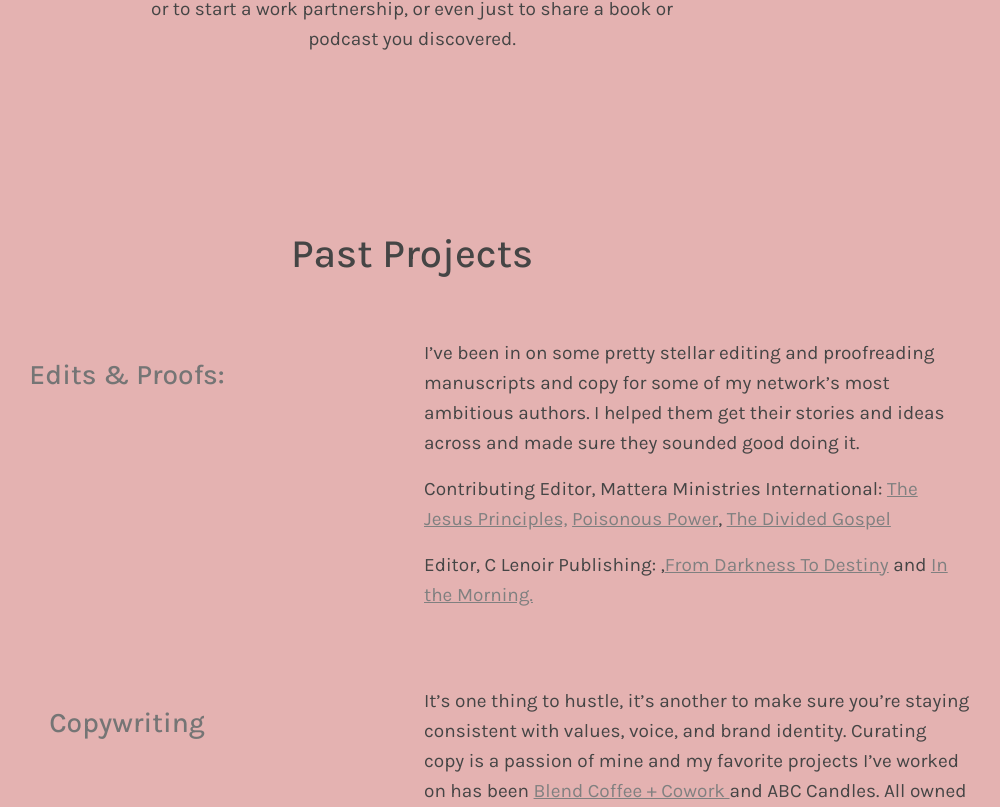
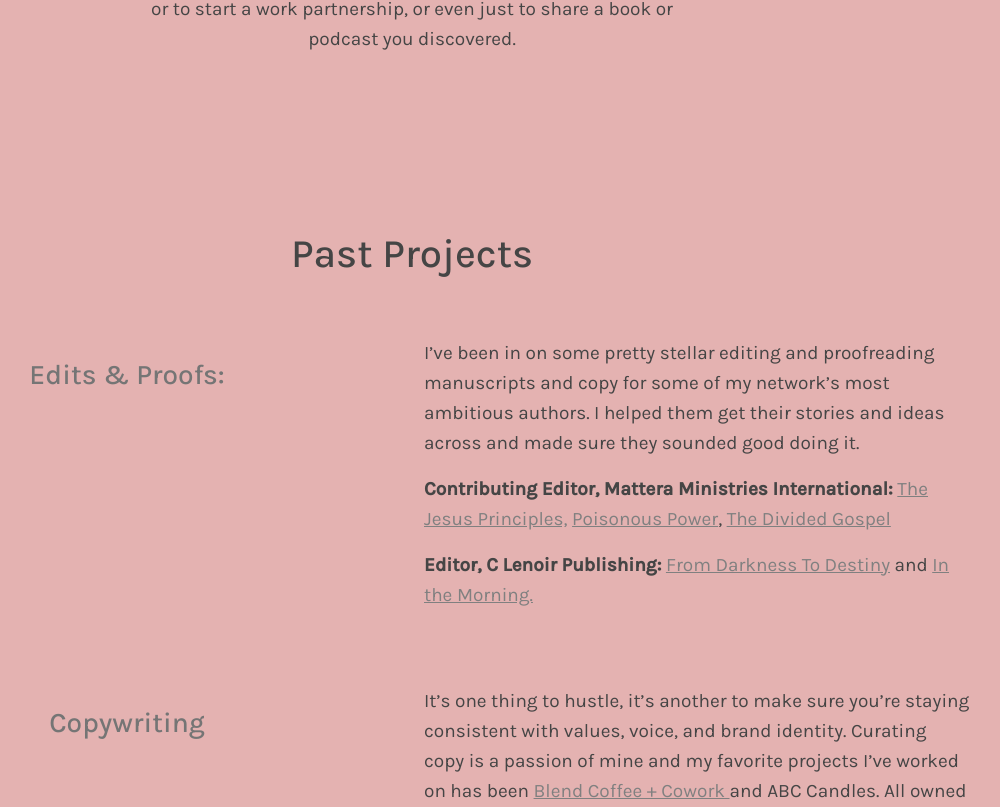
Before and after one commit to Kaitlyn-Lynette/Kathys-Portfolio, a React (Create React App) app: page /portfolio in a window 1280 px wide. Shown: the part 420-1227 px from the top of the page, without its empty margins (228-1228 px from the left). Built offline with nearby package versions, Linux system fonts and the light colour scheme.

Commit message:
Bolded the text for publishers

```diff
--- a/src/App.css
+++ b/src/App.css
@@ -55,6 +55,7 @@ body {
   font-family: 'Karla', sans-serif;
   color: #757575;
 }
+
 
 a.nav-link {
   font-size: 18px;
--- a/src/pages/BookEdits.js
+++ b/src/pages/BookEdits.js
@@ -29,8 +29,8 @@ const BookEdits = () => {
 
         <Row>
           <Col md={{ span: 6, offset: 6 }}>
-            <p>
-              Contributing Editor, Mattera Ministries International:{" "}
+            <p><b>
+              Contributing Editor, Mattera Ministries International:{" "}</b>
               <a href="https://josephmattera.org/the-jesus-principles/">
                 The Jesus Principles,
               </a>{" "}
@@ -47,7 +47,7 @@ const BookEdits = () => {
 
         <Row>
         <Col md={{ span: 6, offset: 6 }}>
-          <p>Editor, C Lenoir Publishing: {" "},
+          <p><b>Editor, C Lenoir Publishing:</b> {" "}
           <a href="https://feliciakirksey.com/">
             From Darkness To Destiny
           </a> and{" "}
--- a/src/pages/GuestWriting.js
+++ b/src/pages/GuestWriting.js
@@ -31,7 +31,7 @@ const Portfolio = () => {
           md={12}
           className="port-subtitle"
           >
-          <h4><a href="https://justbetweenus.org/everyday-faith/tell-your-story/wholeness-for-the-lonely-heart/"> Wholeness for the Holy Heart{" "}</a>,{"  "}Just Between Us, 2020</h4>
+          <h4><a href="https://justbetweenus.org/everyday-faith/tell-your-story/wholeness-for-the-lonely-heart/">Wholeness for the Holy Heart{" "}</a>,{"  "}Just Between Us, 2020</h4>
           </Col>
         </Row>
 
```
